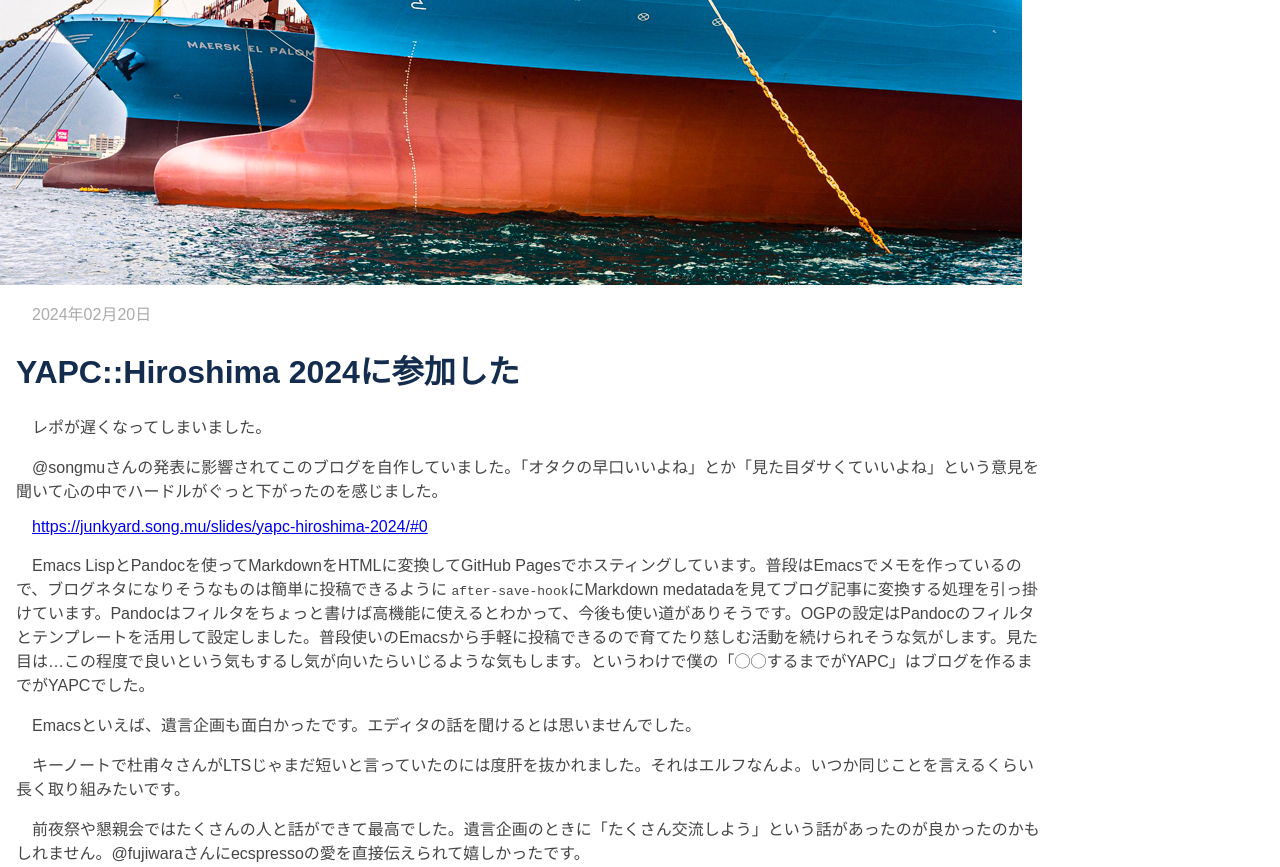
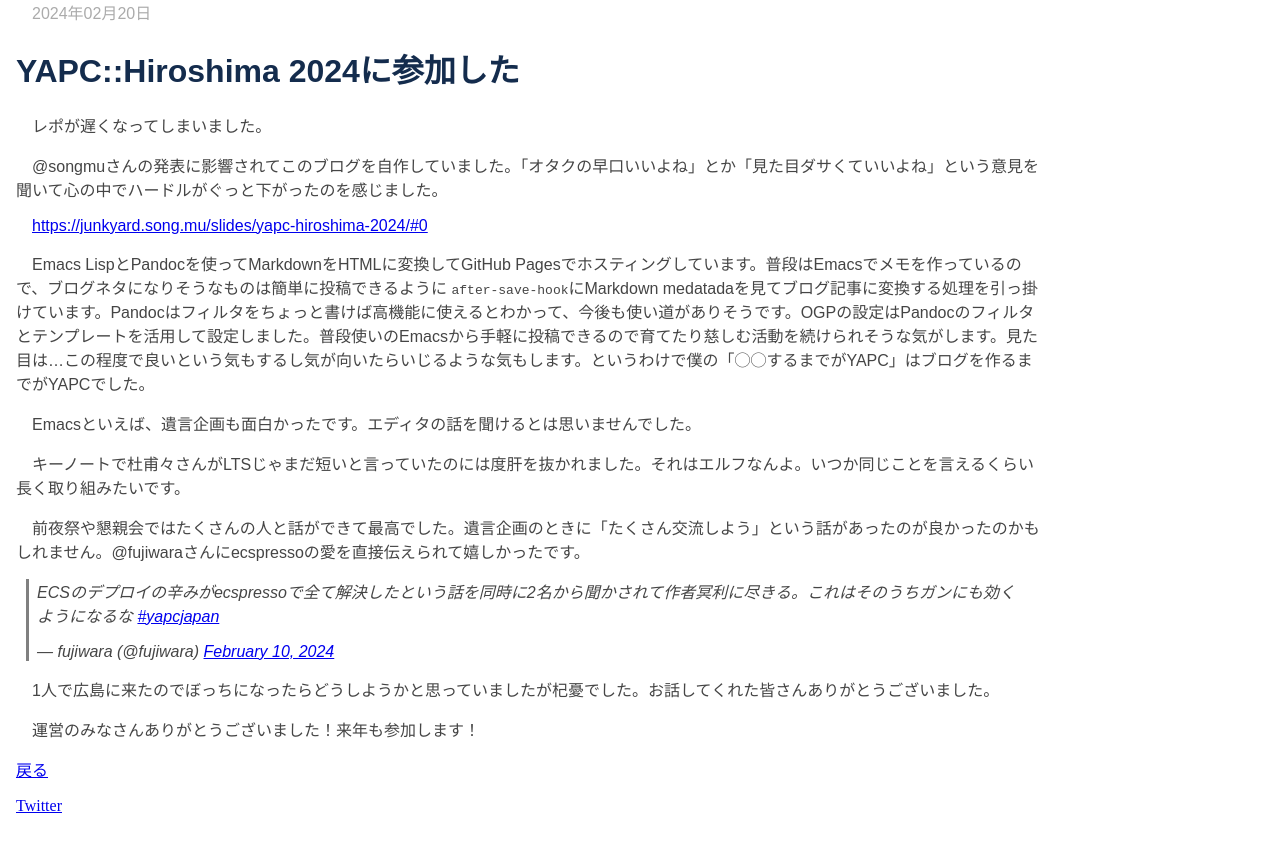
Before and after one commit to roronya/blog, a plain HTML site: page docs/202402202030.html in a window 1280 px wide. Shown: the top 867 px of the page. After the commit the page ends 831 px from the top, so only its background shows below. Drawn offline with Linux system fonts and the light colour scheme; a web font is replaced by a local one.

Commit message:
remove header image

```diff
--- a/docs/202402202030.html
+++ b/docs/202402202030.html
@@ -35,11 +35,6 @@
   </head>
   <body>
     <header>
-       <picture>
-        <source media="(min-width: 1024px)" srcset="/blog/images/large-header.jpg">
-        <source media="(min-width: 400px)" srcset="/blog/images/middle-header.jpg">
-        <img src="/blog/images/small-header.jpg" />
-      </picture>
     </header>
     <main>
       <p class="date">2024年02月20日</p>
```
Also changed, not shown: docs/202402231400.html (+0 -5 lines), docs/202403071637.html (+0 -5 lines).
